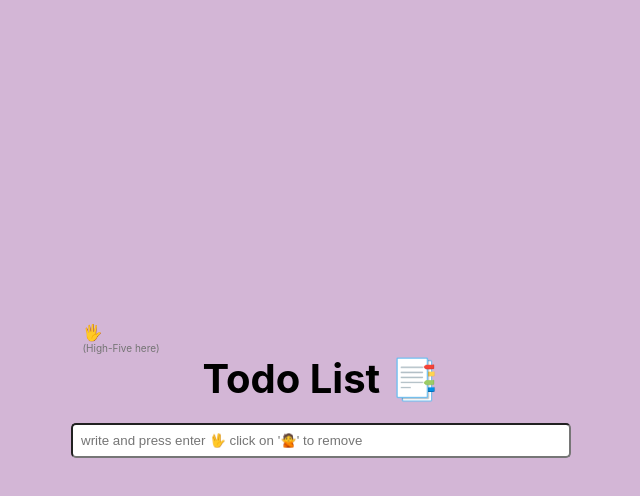
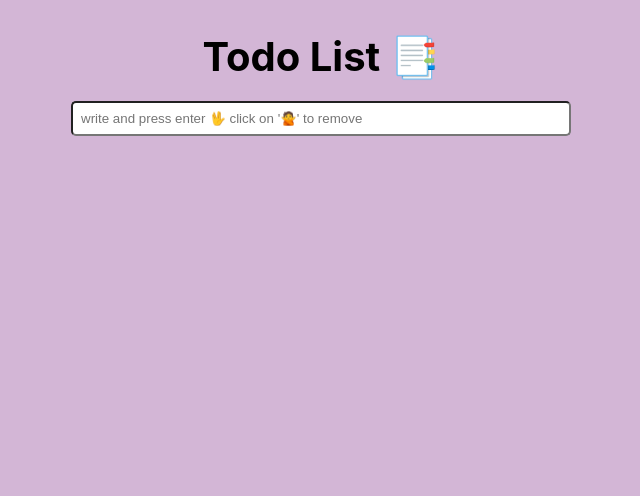
Before and after one commit to umeshjain1999/Todolist, a React (Create React App) app: page / in a window 1280 px wide. Shown: the top 496 px of the page, without its empty margins (319-959 px from the left). Built offline with nearby package versions, Linux system fonts and the light colour scheme.

Commit message:
created new class for dark and light mode

```diff
--- a/src/Todo.css
+++ b/src/Todo.css
@@ -2,7 +2,7 @@
 
 .strike-through {
 
-     text-decoration: line-through;
+    text-decoration: line-through;
     text-decoration-color: rgb(42, 212, 42);
     text-decoration-style: wavy;
     color: rgb(107, 107, 107);
@@ -27,21 +27,50 @@
     color: rgba(136, 132, 132, 0.76);
 }
 
-.item-list {
- display: flex;
- justify-content: center;
- align-items: center;
- padding: 10px;
-
-}
 
 
-.app {
+.light-mode {
+    min-height: 100vh;
     display: flex;
     flex-direction: column;
     justify-content: center;
     align-items: center;
-    background: rgb(211, 182, 214);
+
+
+    background : rgb(211, 182, 214) ;
+
+
+
+    color : white;
+
+  }
+
+  .dark-mode {
+    min-height: 100vh;
+     display: flex;
+      flex-direction: column;
+      justify-content: center;
+      align-items: center;
+
+
+    background:rgb(68, 68, 68);
+
+    color : black;
+
+  }
+
+  .item-list {
+    display:flex;
+    flex-direction: column;
+    justify-content: center;
+    align-items: center;
+    padding: 10px;
+
+    }
+
+.change-bg {
+    position: relative;
+    right: 200px;
 }
 
 @media screen and (max-width: 550px) {
```
